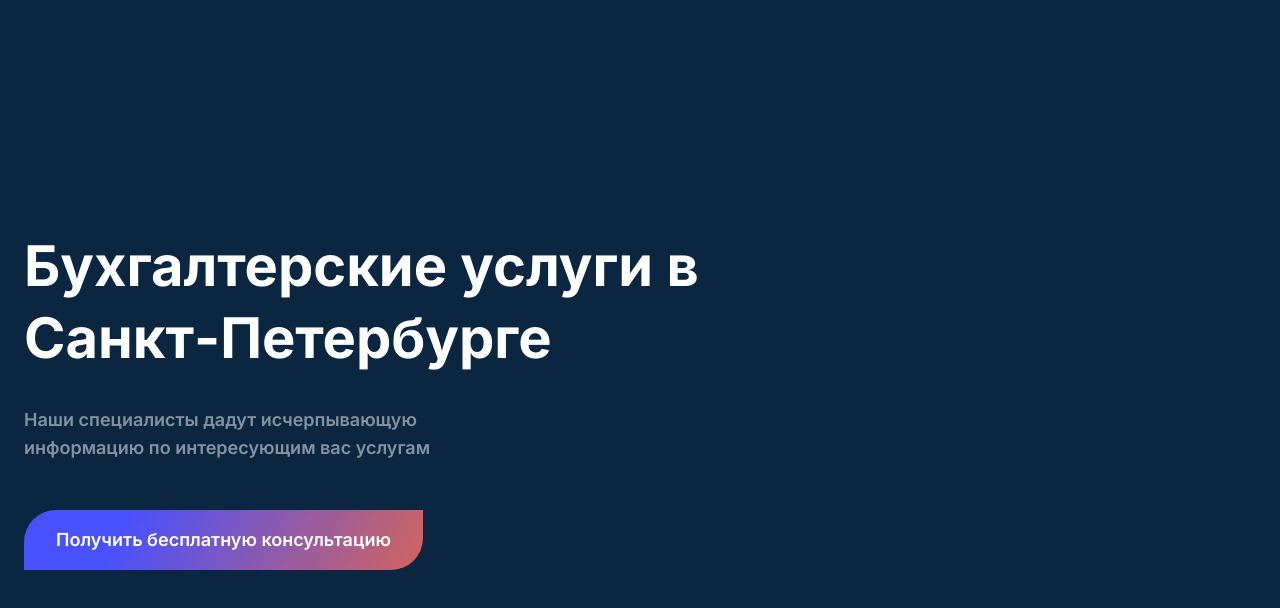
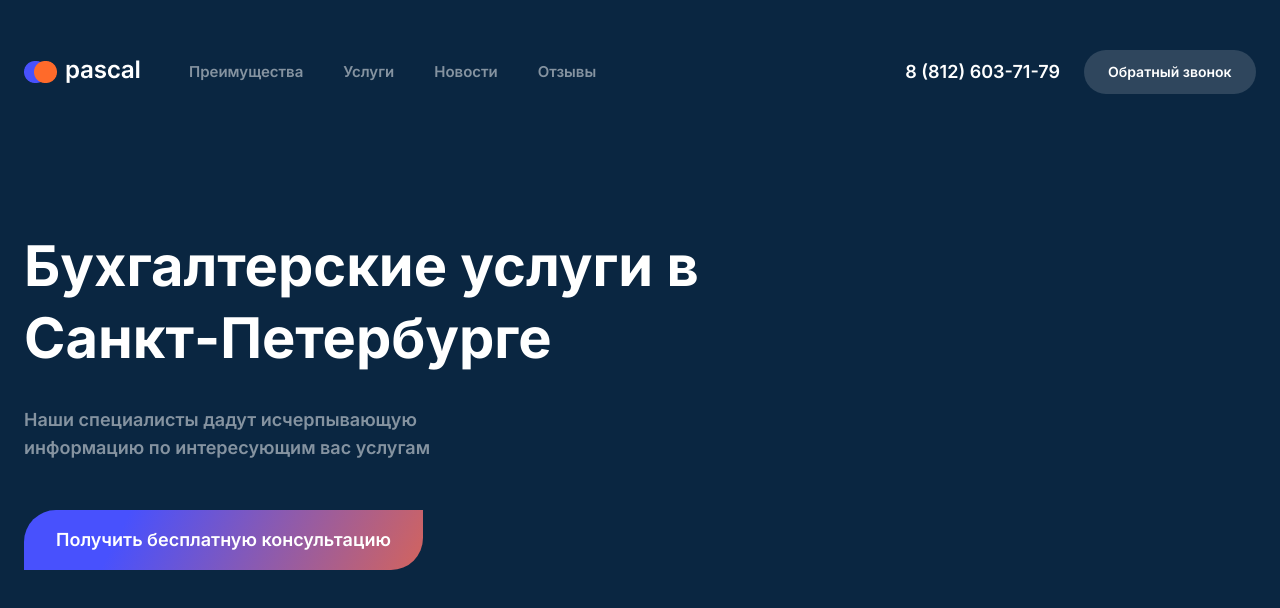
Before and after one commit to cetvrtak/buchhalter, a Vue app: page / in a window 1280 px wide. Shown: the top 608 px of the page. Built offline with nearby package versions, Linux system fonts and the light colour scheme.

Commit message:
Add header section

```diff
--- a/src/App.vue
+++ b/src/App.vue
@@ -1,11 +1,13 @@
 <template>
   <PopUp />
+  <HeaderSection />
   <HeroSection />
 </template>
 
 <script>
 import HeroSection from './components/HeroSection.vue';
 import PopUp from './components/PopUp.vue';
+import HeaderSection from './components/HeaderSection.vue';
 import $ from 'jquery';
 
 $(document).ready(function () {
@@ -25,6 +27,7 @@ export default {
   components: {
     HeroSection,
     PopUp,
+    HeaderSection,
   },
 };
 </script>
--- /dev/null
+++ b/src/components/HeaderSection.vue
@@ -0,0 +1,135 @@
+<template>
+  <section class="header-section">
+    <div class="main-container">
+      <div class="header-container">
+        <div class="header-logo-links-container">
+          <div class="header-logo-container">
+            <img
+              src="../assets/logo.png"
+              alt="Pascal Logo Image"
+              class="header-logo"
+            />
+          </div>
+          <ul class="header-links-container">
+            <li class="header-link-container">
+              <a href="#" class="header-link">Преимущества</a>
+            </li>
+            <li class="header-link-container">
+              <a href="#" class="header-link">Услуги</a>
+            </li>
+            <li class="header-link-container">
+              <a href="#" class="header-link">Новости</a>
+            </li>
+            <li class="header-link-container">
+              <a href="#" class="header-link">Отзывы</a>
+            </li>
+          </ul>
+        </div>
+        <div class="header-contact-container">
+          <div class="header-phone-container">
+            <span class="header-phone">8 (812) 603-71-79</span>
+          </div>
+          <div class="header-button">
+            <div class="header-button-text">Обратный звонок</div>
+          </div>
+        </div>
+      </div>
+    </div>
+  </section>
+</template>
+
+<style>
+.header-section {
+  padding: 50px 0;
+  background: #0a2641;
+  position: fixed;
+  top: 0;
+  left: 0;
+  width: 100%;
+}
+.header-container {
+  display: flex;
+  align-items: center;
+  justify-content: space-between;
+}
+.header-logo-links-container {
+  display: flex;
+  align-items: center;
+  justify-content: flex-start;
+  gap: 48px;
+}
+.header-logo-container {
+  display: flex;
+  align-items: center;
+  justify-content: center;
+  gap: 8px;
+}
+.header-logo {
+  margin-bottom: 5px;
+}
+.header-links-container {
+  display: flex;
+  align-items: center;
+  justify-content: center;
+  gap: 40px;
+  list-style-type: none;
+}
+.header-link-container {
+  display: flex;
+  align-items: center;
+  justify-content: center;
+}
+.header-link {
+  transition: all 0.3s ease;
+}
+.header-link:link,
+.header-link:visited {
+  color: #fff;
+  font-family: Inter;
+  font-size: 15px;
+  font-style: normal;
+  font-weight: 600;
+  line-height: 28px; /* 186.667% */
+
+  opacity: 0.5;
+  text-decoration: none;
+}
+.header-link:hover,
+.header-link:active {
+  opacity: 1;
+}
+.header-contact-container {
+  display: flex;
+  align-items: center;
+  justify-content: center;
+  gap: 24px;
+}
+.header-phone {
+  color: #fff;
+  font-family: Inter;
+  font-size: 18px;
+  font-style: normal;
+  font-weight: 600;
+  line-height: 28px; /* 155.556% */
+}
+.header-button {
+  display: flex;
+  width: 172px;
+  height: 44px;
+  padding: 10px 24px;
+  align-items: flex-start;
+  gap: 8px;
+  flex-shrink: 0;
+
+  border-radius: 32px;
+  background: rgba(255, 255, 255, 0.15);
+}
+.header-button-text {
+  color: #fff;
+  font-family: Inter;
+  font-size: 14px;
+  font-style: normal;
+  font-weight: 600;
+  line-height: 24px; /* 171.429% */
+}
+</style>
```
Also changed, not shown: src/assets/logo.png.
